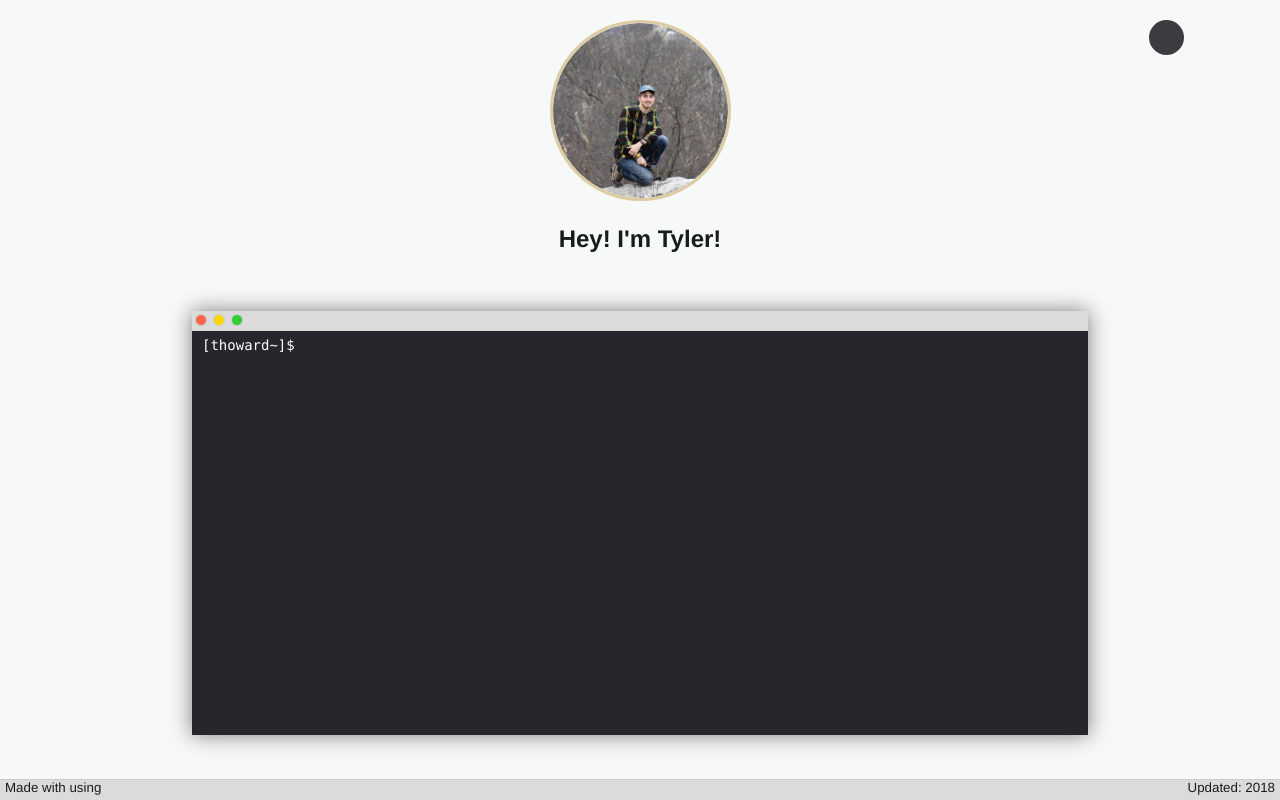
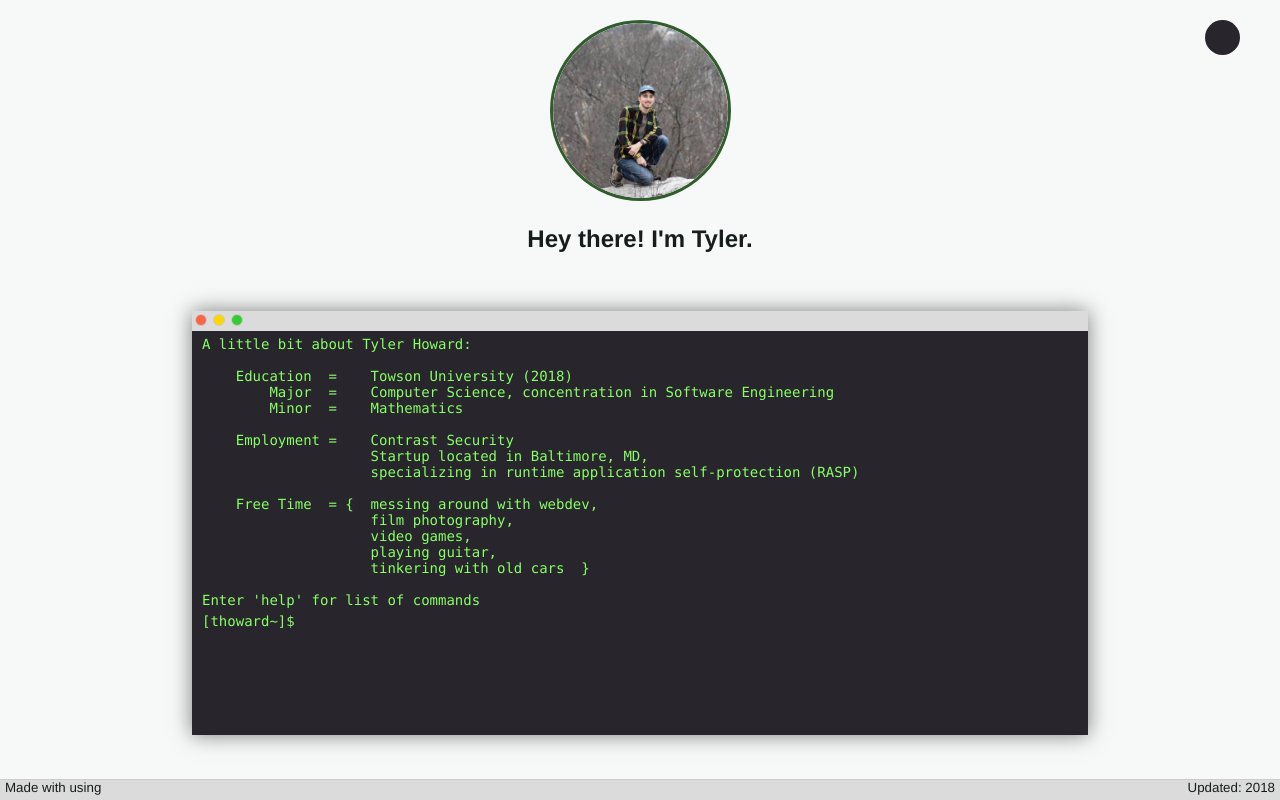
Before and after one commit to tylernhoward/terminal-resume, a Vue app: page / in a window 1280 px wide. Built offline with nearby package versions, Linux system fonts and the light colour scheme; some icons are missing.

Commit message:
Update color scheme and add basic terminal functionality

```diff
--- a/package.json
+++ b/package.json
@@ -10,7 +10,8 @@
   "dependencies": {
     "vue": "^2.5.17",
     "vue-class-component": "^6.0.0",
-    "vue-property-decorator": "^7.0.0"
+    "vue-property-decorator": "^7.0.0",
+    "vue-terminal-ui": "^0.1.5"
   },
   "devDependencies": {
     "@vue/cli-plugin-babel": "^3.2.0",
--- a/src/App.vue
+++ b/src/App.vue
@@ -2,11 +2,11 @@
   <div id="app">
     <link rel="stylesheet" href="https://use.fontawesome.com/releases/v5.6.3/css/all.css" integrity="sha384-UHRtZLI+pbxtHCWp1t77Bi1L4ZtiqrqD80Kn4Z8NTSRyMA2Fd33n5dQ8lWUE00s/" crossorigin="anonymous">
     <FloatingActionButton/>
-    <Greeting/>
+    <Greeting :msg= "greetingMsg"/>
     <Terminal/>
     <div class = "footer">
-      <span class="left-align">Made with <i class="far fa-heart"/> using <a class="link fab fa-vuejs" href="https://vuejs.org"role="button"/></span>
-      <span class= "right-align">Updated: 2018</span>
+      <span class="left-align">Made with <i class="far fa-heart"/> using <a class="link fab fa-vuejs" href="https://vuejs.org" role="button"/></span>
+      <span class= "right-align">Updated: {{updatedDate}}</span>
     </div>
   </div>
 </template>
@@ -15,7 +15,9 @@
 import { Component, Vue } from 'vue-property-decorator';
 import FloatingActionButton from './components/FloatingActionButton.vue';
 import Terminal from './components/Terminal.vue';
+import TerminalEmu from './components/TerminalEmu.vue';
 import Greeting from './components/Greeting.vue';
+
 @Component({
   components: {
     FloatingActionButton,
@@ -23,7 +25,10 @@ import Greeting from './components/Greeting.vue';
     Terminal,
   },
 })
-export default class App extends Vue {}
+export default class App extends Vue {
+  private greetingMsg: string = "Hey there! I'm Tyler."
+  private updatedDate: string = "2018"
+}
 </script>
 
 <style>
--- a/src/components/FloatingActionButton.vue
+++ b/src/components/FloatingActionButton.vue
@@ -1,6 +1,17 @@
 <template>
-<div class = "menu-button">
+<div id="menu-interaction">
+<div class = "menu-button" @click="showMenu = !showMenu">
     <i class="fas fa-bars"></i>
+</div>
+<div class= "menu-container" v-if="showMenu">
+    <div class ="arrow-up"></div>
+    <div class="menu" @mouseleave= "showMenu = !showMenu">
+            <a class= "menu-item">Resume</a>
+            <a class= "menu-item">Articles / Publications</a>
+            <a class= "menu-item">Old Site</a>
+            <a class= "menu-item">Markdown Editor</a>
+        </div>
+    </div>
 </div>
 </template>
 
@@ -10,15 +21,14 @@ import { Component, Prop, Vue } from 'vue-property-decorator';
 
 @Component
 export default class FloatingActionButton extends Vue {
-
+    private showMenu:boolean = false;
 }
 
 </script>
 <style>
 .menu-button{
     position:fixed;
-    opacity: 0.9;
-    right: 7.5%;
+    right: 40px;
     top:20px;
     display:flex;
     align-items: center;
@@ -28,11 +38,44 @@ export default class FloatingActionButton extends Vue {
     color:#F7F9F9;
     height:35px;
     width:35px;
+    transition: transform 1s;
 }
 .menu-button:hover {
-    color:#28262C;
-    background-color: #058ED9;
+    transform: rotate(90deg);
+    color:#F7F9F9;
+    background-color: #138A36;
     text-decoration: none;
     cursor: pointer;
 }
+.menu-item:hover {
+    color: #87FF65;
+    text-decoration: none;
+    cursor: pointer;
+}
+.arrow-up {
+  position:fixed;
+  right:47px;
+  top:60px;
+  width: 0;
+  height: 0;
+  opacity: 0.9;
+  border-left: 10px solid transparent;
+  border-right: 10px solid transparent;
+  border-bottom: 10px solid #28262C;
+}
+.menu{
+    position:fixed;
+    border-radius: 25px;
+    opacity: 0.9;
+    right: 10px;
+    height: 300px;
+    width: 150px;
+    top:70px;
+    display:flex;
+    flex-direction: column;
+    align-items: center;
+    justify-content: space-evenly;
+    background-color: #28262C;
+    color:#F7F9F9;
+}
 </style>
--- a/src/components/Greeting.vue
+++ b/src/components/Greeting.vue
@@ -1,7 +1,7 @@
 <template>
 <div id = "greeting">
     <img class="pro-pic" alt="Profile Pic" src="../assets/pro.png">
-    <h2>Hey! I'm Tyler!</h2>
+    <h2>{{msg}}</h2>
      <div>
         <a href="https://www.linkedin.com/in/tyler-howard-b874b8118/" role="button" class="btn-link fab fa-linkedin fa-2x"></a>
         <a href="https://github.com/tylernhoward" role="button" class="btn-link fab fa-github fa-2x"></a>
@@ -16,14 +16,14 @@ import { Component, Prop, Vue } from 'vue-property-decorator';
 
 @Component
 export default class Greeting extends Vue {
-
+    @Prop() private msg!:string;
 }
 
 </script>
 <style>
 .pro-pic{
     border-radius: 50%;
-    border: #DCCCA3 solid 3px;
+    border: #315C2B solid 3px;
     max-width: 175px;
 }
 #greeting{
@@ -36,7 +36,7 @@ export default class Greeting extends Vue {
     text-decoration: none;
 }
 .btn-link:hover {
-    color:#058ED9;
+    color:#138A36;
     text-decoration: none;
     cursor: pointer;
 }
--- a/src/components/Terminal.vue
+++ b/src/components/Terminal.vue
@@ -6,10 +6,7 @@
             <div class="termCircles" style="background-color:gold;"></div>
             <div class="termCircles" style="background-color:limegreen;"></div>
           </div>
-          <div class= "termContent">
-            <span>[thoward~]$ </span>
-            <input class=commandInput autofocus/>
-          </div>
+          <TerminalEmu :inputLabel= "label"/>
         </div>
       </div>
 </template>
@@ -17,10 +14,14 @@
 <script lang="ts">
 
 import { Component, Prop, Vue } from 'vue-property-decorator';
-
-@Component
+import TerminalEmu from './TerminalEmu.vue';
+@Component({
+  components: {
+    TerminalEmu
+  }
+})
 export default class Terminal extends Vue {
-
+  private label:string = "[thoward~]$"
 }
 
 </script>
@@ -48,15 +49,6 @@ export default class Terminal extends Vue {
     color: inherit;
 }
 
-.termContent{
-    padding-top: 5px;
-    padding-left: 10px;
-    text-align: left;
-    font-family: 'Monaco', 'Courier New';
-    font-size: 14px;
-    color: white;
-}
-
 .bar{
     display: flex;
     height: 20px;
--- /dev/null
+++ b/src/components/TerminalEmu.vue
@@ -0,0 +1,156 @@
+<template>
+<div class="termContent">
+    <div class ="output" v-if="output">{{ output }}</div>
+    <span>{{ inputLabel }}&nbsp;</span>
+	<input v-on:keyup.enter="commandEntered" v-model="command" class=commandInput autofocus/>
+</div>
+</template>
+
+<script lang="ts">
+
+import { Component, Prop, Vue } from 'vue-property-decorator';
+@Component({
+  data () {
+    return {
+      output: '',
+      command: '',
+    }
+  },
+  props: {
+    inputLabel: String,
+    intro: String
+  }
+})
+
+export default class TerminalEmu extends Vue {
+    history: String[];
+    constructor(){
+        super();
+        this.history = [];
+    }
+
+    created(){
+        this.$props.intro ?
+                this.$data.output = `${this.$props.intro}\nEnter 'help' for list of commands\n`:
+                this.$data.output = `${this.printAbout()}\nEnter 'help' for list of commands\n`;
+
+    }
+
+    private commandEntered(){
+        // grab reference to command for convenience
+        const command = this.$data.command;
+        // do not allow empty commands
+        if(command==="") return;
+        // store in history for "lols"
+        this.history.unshift(command);
+        this.history.length = this.history.length < 10 ? this.history.length : 10;
+        // clear command input
+        this.$data.command = "";
+        // if a matching command is found, set the output accordingly
+        switch (command) {
+            case Command.Help:
+                this.setOutput(this.printHelp());
+                break;
+            case Command.Clear:
+                this.setOutput("");
+                break;
+            case Command.History:
+                this.setOutput(this.printHistory());
+                break;
+            case Command.About:
+                this.setOutput(this.printAbout());
+                break;
+            case Command.Resume:
+                console.log(command);
+                break;
+            case Command.Projects:
+                console.log(command);
+                break;
+            default:
+                this.setOutput(`Command: '${command}' not found`);
+                break;
+        }
+    }
+
+    /* convenience method to improve readability and set output to string */
+    private setOutput(output: String){
+        this.$data.output = output;
+    }
+
+    /* return help screen output with list of commands */
+    private printHelp(): String{
+        return `List of tasks with descriptions
+    clear    - clears output window
+    history  - list previous commands entered by user
+    whoami   - about the user
+    resume   - prints resume content of user
+    projects - list personal projects of user`;
+    }
+
+    /* return output of past 10 commands entered for gimmicky purposes */
+    private printHistory(): String{
+        let historyString: String = "Recent commands entered (last 10)";
+        this.history.forEach(element => {
+            historyString = `${historyString}\n\t${element}`
+        });
+        return `${historyString}`;
+    }
+
+    private printAbout(): String{
+        return `A little bit about Tyler Howard:
+
+    Education  =    Towson University (2018)
+        Major  =    Computer Science, concentration in Software Engineering
+        Minor  =    Mathematics
+
+    Employment =    Contrast Security
+                    Startup located in Baltimore, MD,
+                    specializing in runtime application self-protection (RASP)
+
+    Free Time  = {  messing around with webdev,
+                    film photography,
+                    video games,
+                    playing guitar,
+                    tinkering with old cars  }
+`
+    }
+
+}
+enum Command {
+        Help = "help",
+        Clear = "clear",
+        History = "history",
+        About = "whoami",
+        Resume = "resume",
+        Projects = "projects",
+};
+
+</script>
+
+<!-- Add "scoped" attribute to limit CSS to this component only -->
+<style scoped>
+
+.output{
+      white-space: pre
+}
+.commandInput {
+    padding-top:5px;
+    width:80%;
+    text-overflow:ellipsis;
+    font-family: inherit;
+    font-size: inherit;
+    border: none;
+    background: transparent;
+    outline: none;
+    color: inherit;
+}
+
+.termContent{
+    padding-top: 5px;
+    padding-left: 10px;
+    text-align: left;
+    font-family: 'Monaco', 'Courier New';
+    font-size: 14px;
+    color: #87FF65;
+}
+</style>
--- a/src/main.ts
+++ b/src/main.ts
@@ -3,6 +3,8 @@ import App from './App.vue';
 
 Vue.config.productionTip = false;
 
-new Vue({
+const vm = new Vue({
   render: (h) => h(App),
-}).$mount('#app');
+});
+
+vm.$mount('#app');
```
Also changed, not shown: 1 other file (tests, documents, lock files or other folders).
